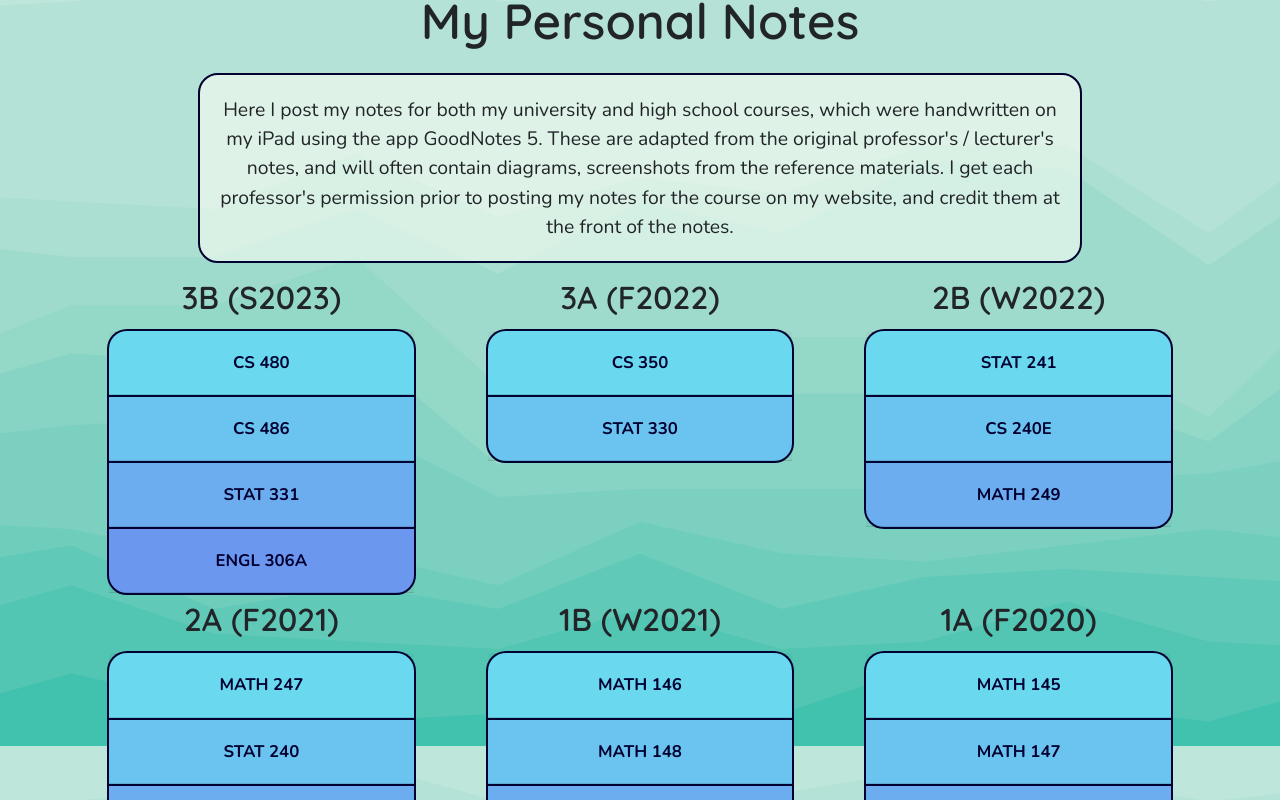
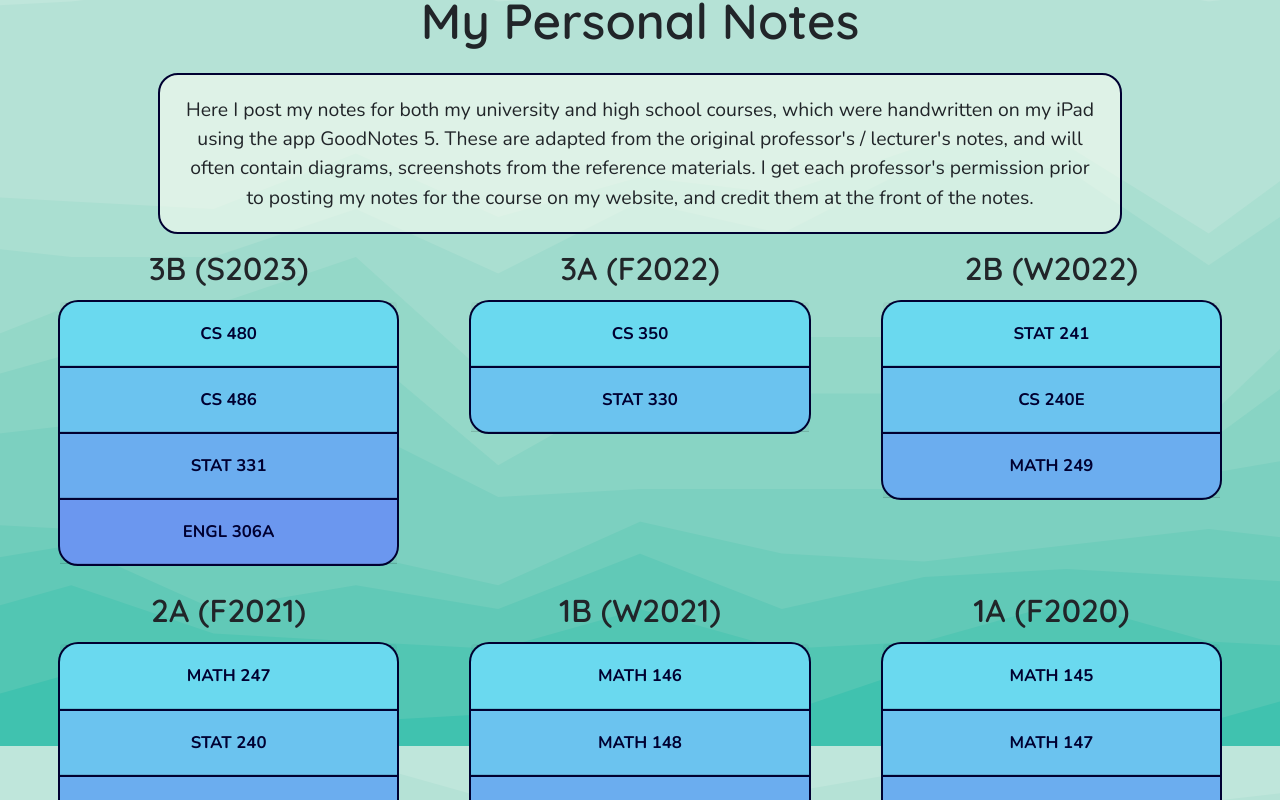
Before and after one commit to mcpenguin/the-arctic-blog, a React (Create React App) app: page / in a window 1280 px wide. Shown: the part 6404-7204 px from the top of the page. Built offline with nearby package versions, Linux system fonts and the light colour scheme.

Commit message:
small margin fix for notes

```diff
--- a/src/components/Notes/Notes.scss
+++ b/src/components/Notes/Notes.scss
@@ -4,8 +4,16 @@
     background-image: url("./green-stacked-peaks.svg");
     @include parallax;
     text-align: center;
-    padding: 20px 5%;
+    padding: 20px 1%;
     padding-bottom: 50px;
+
+    .notes-accordion {
+        margin-bottom: 20px;
+
+        @media (max-width: $mobile_width) {
+            margin: 0;
+        }
+    }
 
     .notes-container {
         padding: 20px 2%;
```
